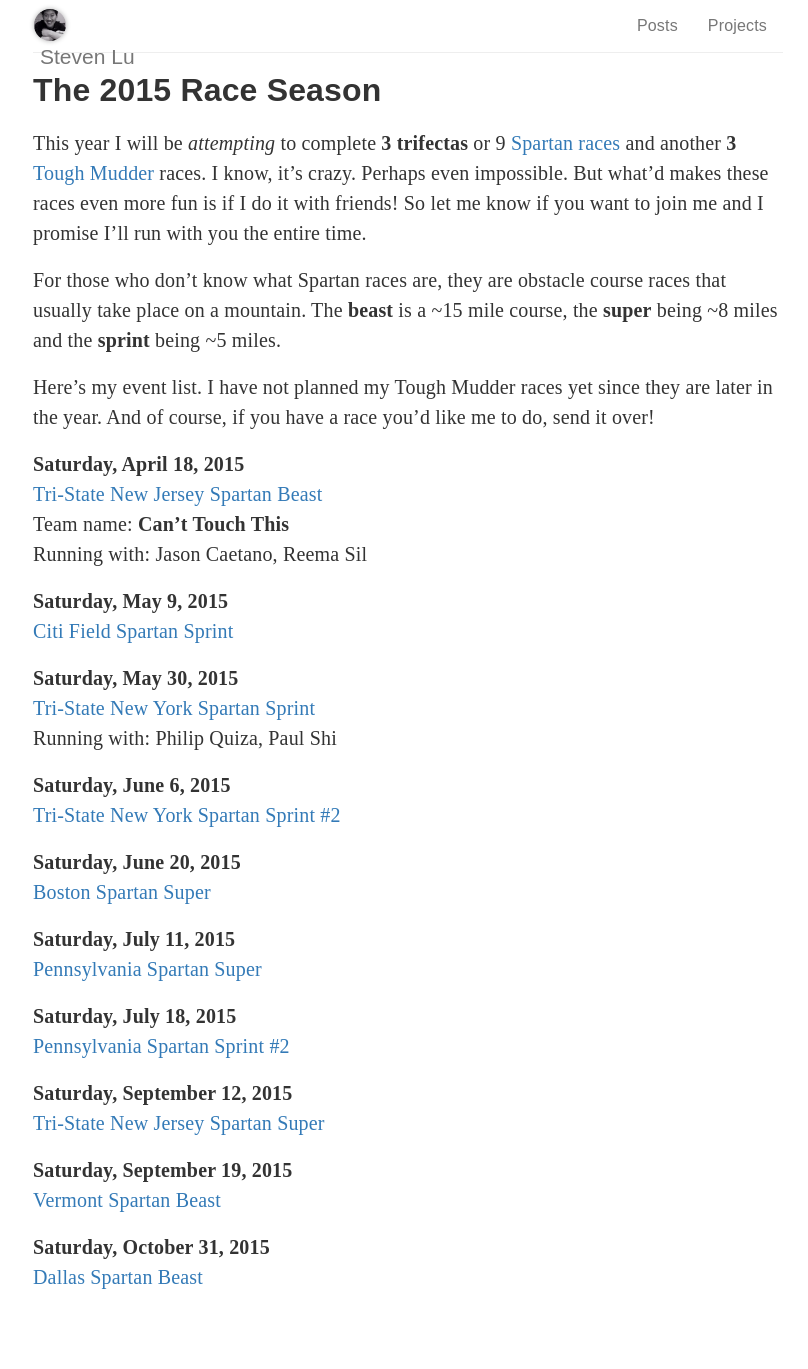
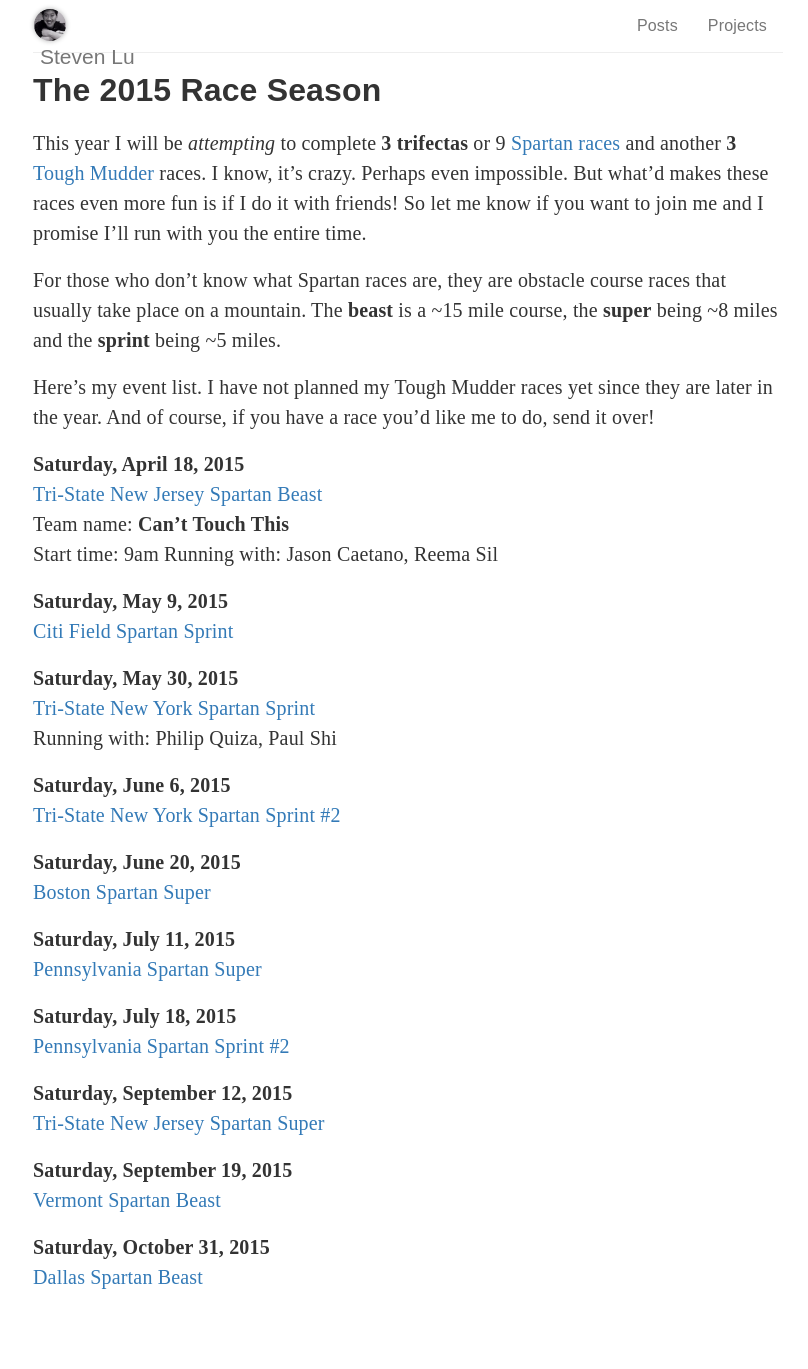
Before and after one commit to sjlu/sjlu.github.io, a Jekyll site: the page built from races/index.md, in a window 1280 px wide. Shown: the whole page, without its empty margins (232-1040 px from the left). Built offline with Jekyll 4.4.1, drawn with Linux system fonts in a browser that asks for light colours; nearby versions of some CDN libraries; comment, search, counter and statistics services are not loaded.

Commit message:
added start time

```diff
--- a/races/index.md
+++ b/races/index.md
@@ -12,6 +12,7 @@
 **Saturday, April 18, 2015** \\
 [Tri-State New Jersey Spartan Beast](http://www.spartan.com/events/?event_id=494/tri-state-new-jersey-beast) \\
 Team name: **Can't Touch This** \\
+Start time: 9am
 Running with: Jason Caetano, Reema Sil
 
 **Saturday, May 9, 2015** \\
```
